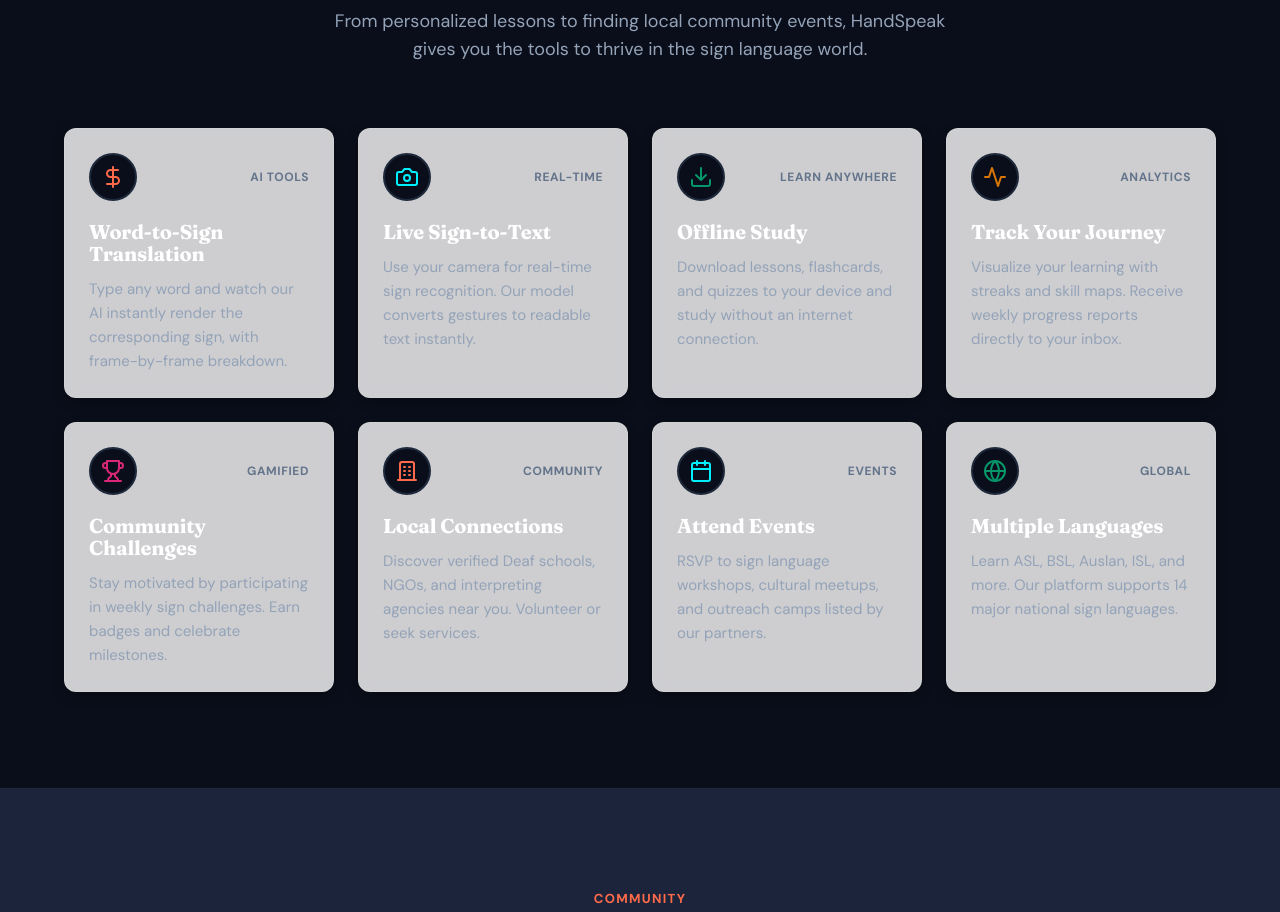
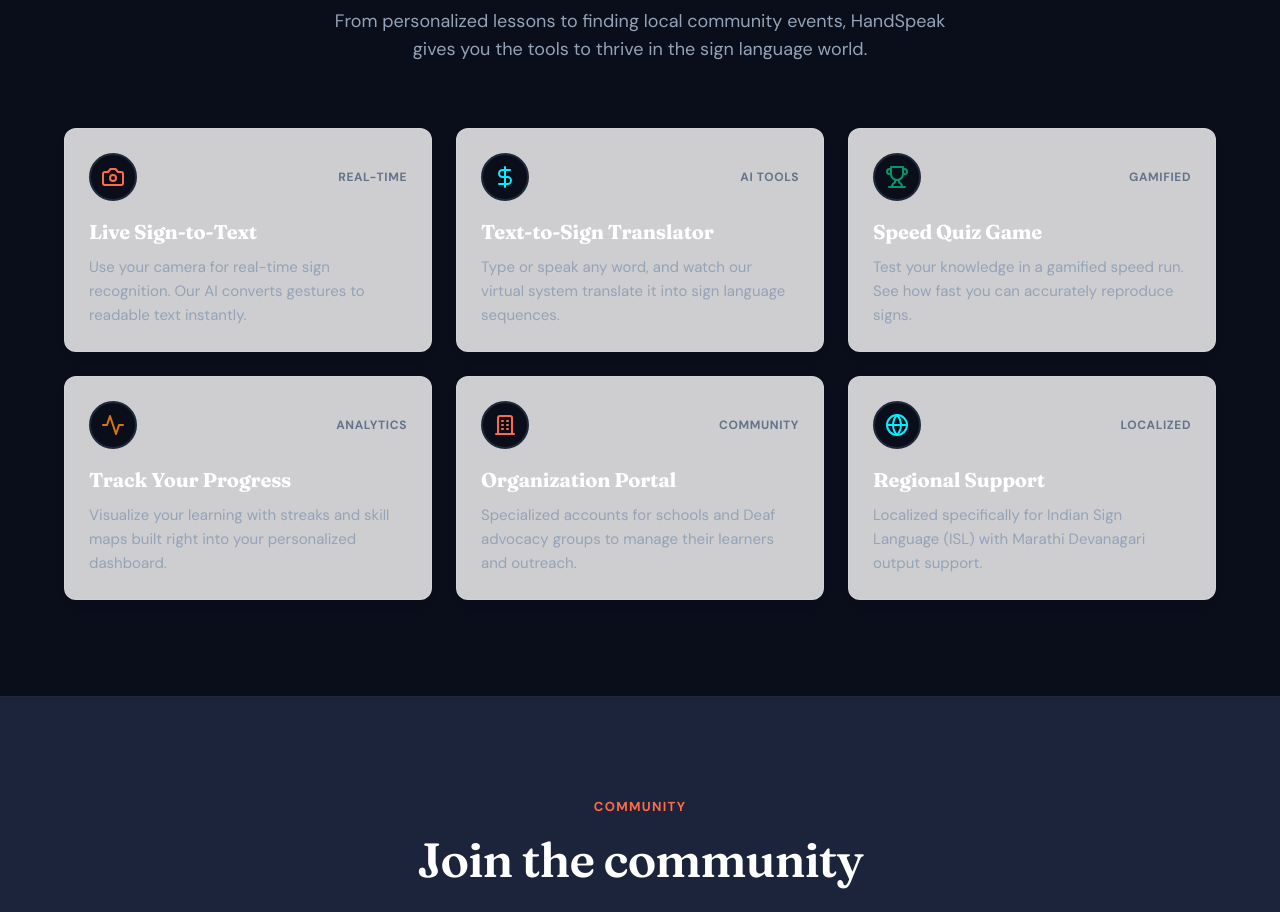
Before and after one commit to Sj2777/SignLang_final, a React (Vite) app: page / in a window 1280 px wide. Shown: the part 1360-2272 px from the top of the page. Built offline with nearby package versions, Linux system fonts and the light colour scheme; no server answers.

Commit message:
style: fix messy visuals on features landing page grid

```diff
--- a/src/pages/LandingPage/sections/FeaturesSection.jsx
+++ b/src/pages/LandingPage/sections/FeaturesSection.jsx
@@ -14,60 +14,46 @@
 
 const FEATURES = [
   {
-    icon: ICONS.ai,
-    title: 'Word-to-Sign Translation',
-    desc: 'Type any word and watch our AI instantly render the corresponding sign, with frame-by-frame breakdown.',
-    tag: 'AI Tools',
+    icon: ICONS.camera,
+    title: 'Live Sign-to-Text',
+    desc: 'Use your camera for real-time sign recognition. Our AI converts gestures to readable text instantly.',
+    tag: 'Real-Time',
     color: 'var(--color-primary)',
   },
   {
-    icon: ICONS.camera,
-    title: 'Live Sign-to-Text',
-    desc: 'Use your camera for real-time sign recognition. Our model converts gestures to readable text instantly.',
-    tag: 'Real-Time',
+    icon: ICONS.ai,
+    title: 'Text-to-Sign Translator',
+    desc: 'Type or speak any word, and watch our virtual system translate it into sign language sequences.',
+    tag: 'AI Tools',
     color: 'var(--color-accent)',
   },
   {
-    icon: ICONS.offline,
-    title: 'Offline Study',
-    desc: 'Download lessons, flashcards, and quizzes to your device and study without an internet connection.',
-    tag: 'Learn Anywhere',
+    icon: ICONS.leaderboard,
+    title: 'Speed Quiz Game',
+    desc: 'Test your knowledge in a gamified speed run. See how fast you can accurately reproduce signs.',
+    tag: 'Gamified',
     color: '#059669',
   },
   {
     icon: ICONS.progress,
-    title: 'Track Your Journey',
-    desc: 'Visualize your learning with streaks and skill maps. Receive weekly progress reports directly to your inbox.',
+    title: 'Track Your Progress',
+    desc: 'Visualize your learning with streaks and skill maps built right into your personalized dashboard.',
     tag: 'Analytics',
     color: '#D97706',
   },
   {
-    icon: ICONS.leaderboard,
-    title: 'Community Challenges',
-    desc: 'Stay motivated by participating in weekly sign challenges. Earn badges and celebrate milestones.',
-    tag: 'Gamified',
-    color: '#DB2777',
-  },
-  {
     icon: ICONS.org,
-    title: 'Local Connections',
-    desc: 'Discover verified Deaf schools, NGOs, and interpreting agencies near you. Volunteer or seek services.',
+    title: 'Organization Portal',
+    desc: 'Specialized accounts for schools and Deaf advocacy groups to manage their learners and outreach.',
     tag: 'Community',
     color: 'var(--color-primary)',
   },
   {
-    icon: ICONS.events,
-    title: 'Attend Events',
-    desc: 'RSVP to sign language workshops, cultural meetups, and outreach camps listed by our partners.',
-    tag: 'Events',
+    icon: ICONS.globe,
+    title: 'Regional Support',
+    desc: 'Localized specifically for Indian Sign Language (ISL) with Marathi Devanagari output support.',
+    tag: 'Localized',
     color: 'var(--color-accent)',
-  },
-  {
-    icon: ICONS.globe,
-    title: 'Multiple Languages',
-    desc: 'Learn ASL, BSL, Auslan, ISL, and more. Our platform supports 14 major national sign languages.',
-    tag: 'Global',
-    color: '#059669',
   },
 ];
 
--- a/src/pages/LandingPage/sections/FeaturesSection.module.css
+++ b/src/pages/LandingPage/sections/FeaturesSection.module.css
@@ -3,7 +3,7 @@
   background-color: var(--color-bg);
 }
 
-/* ── Section header ── */
+/* Section header */
 .header {
   text-align: center;
   margin-bottom: var(--space-16);
@@ -36,14 +36,14 @@
   line-height: 1.6;
 }
 
-/* ── Card grid ── */
+/* Card grid */
 .grid {
   display: grid;
-  grid-template-columns: repeat(4, 1fr);
+  grid-template-columns: repeat(3, 1fr);
   gap: var(--space-6);
 }
 
-/* ── Card ── */
+/* Card */
 .card {
   background: rgba(var(--color-surface-rgb, 255, 255, 255), 0.8);
   backdrop-filter: blur(8px);
@@ -55,29 +55,13 @@
   transition: all var(--transition-base);
   display: flex;
   flex-direction: column;
-  box-shadow: var(--shadow-sm);
-}
-
-/* Solid shadow effect for brutalist/editorial feel */
-.card::after {
-  content: '';
-  position: absolute;
-  top: 6px; left: 6px;
-  right: -6px; bottom: -6px;
-  background-color: var(--card-color);
-  border-radius: var(--radius-md);
-  z-index: -1;
-  opacity: 0;
-  transition: opacity var(--transition-fast), transform var(--transition-base);
+  box-shadow: 0 4px 12px rgba(0,0,0,0.03);
 }
 
 .card:hover {
-  transform: translate(-4px, -4px);
+  transform: translateY(-4px);
+  box-shadow: 0 12px 24px rgba(0,0,0,0.08);
   border-color: var(--card-color);
-}
-.card:hover::after {
-  opacity: 1;
-  transform: translate(4px, 4px);
 }
 
 .cardHeader {
@@ -133,15 +117,11 @@
   flex: 1;
 }
 
-/* ── Responsive ── */
+/* Responsive */
 @media (max-width: 1100px) {
-  .grid { grid-template-columns: repeat(3, 1fr); }
-}
-@media (max-width: 860px) {
   .grid { grid-template-columns: repeat(2, 1fr); }
 }
-@media (max-width: 560px) {
+@media (max-width: 768px) {
   .grid { grid-template-columns: 1fr; }
-  .card:hover { transform: translate(-2px, -2px); }
-  .card:hover::after { transform: translate(2px, 2px); }
+  .card:hover { transform: translateY(-2px); }
 }
```
